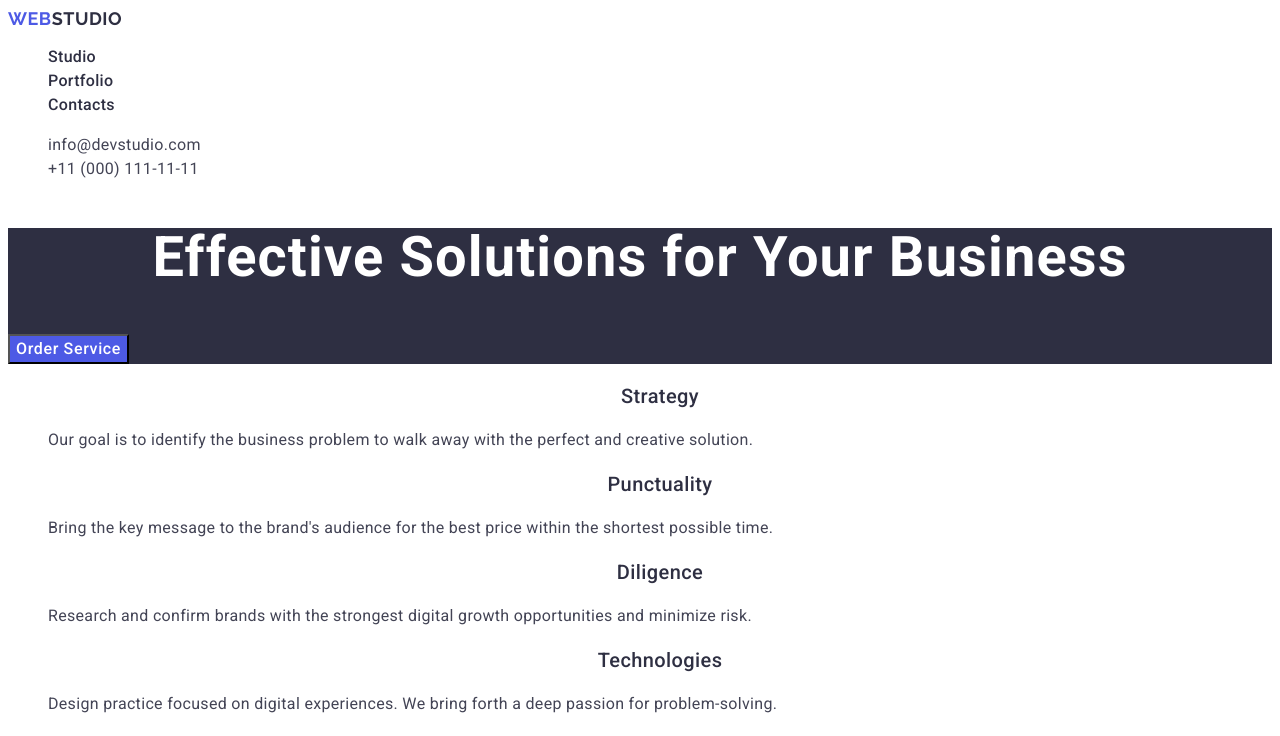
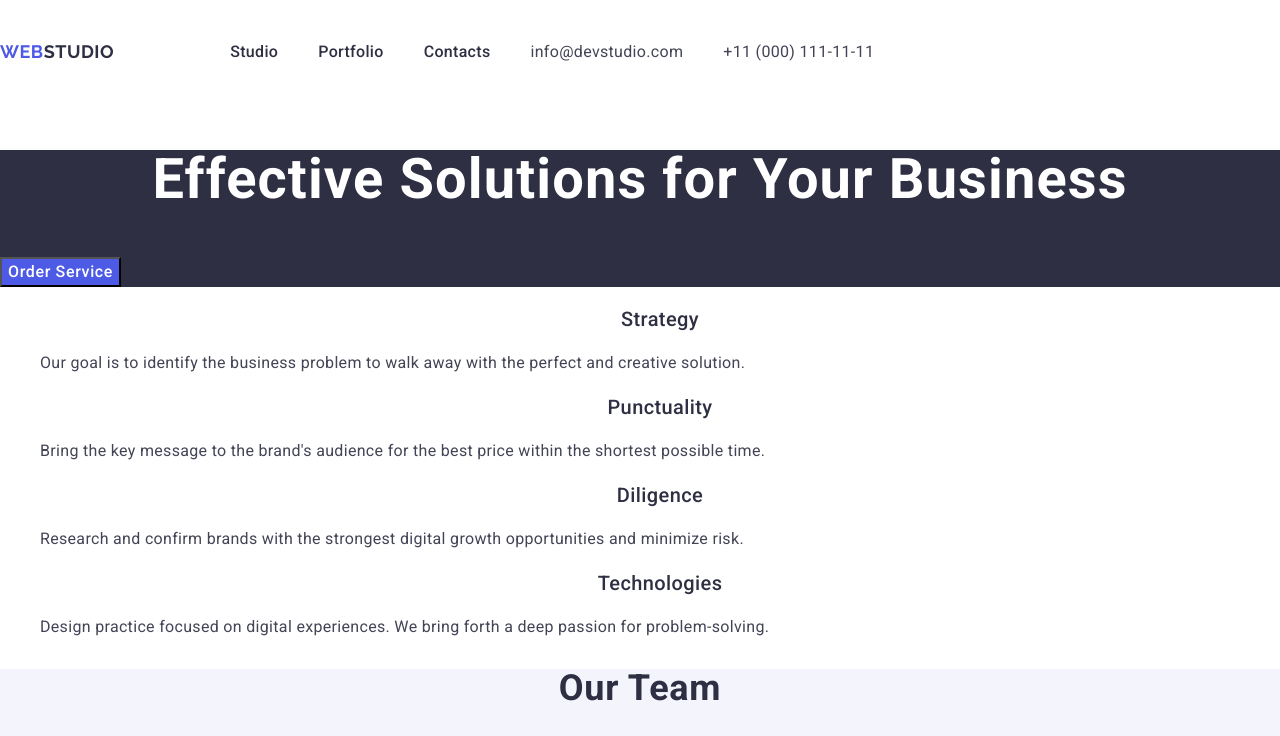
Before and after one commit to Andrii-Sumy/goit-markup-hw-03, a plain HTML site: page index.html in a window 1280 px wide. Shown: the top 736 px of the page. Drawn offline with nearby package versions, Linux system fonts and the light colour scheme.

Commit message:
first step

```diff
--- a/css/styles.css
+++ b/css/styles.css
@@ -2,6 +2,8 @@ body {
   font-family: "Roboto", sans-serif;
   color: #434455;
   background-color: #ffffff;
+  font-style: normal;
+  font-optical-sizing: auto;
 }
 
 ul {
@@ -16,6 +18,24 @@ a {
   background: #2e2f42;
 }
 
+.header-container {
+  display: flex;
+  align-items: center;
+}
+.header-nav {
+  display: flex;
+    align-items: center;
+  }
+  .header-menu-list {
+    display: flex;
+    align-items: center;
+    gap: 40px;
+  }
+  .contacts-list {
+    display: flex;
+      align-items: center;
+      gap: 40px;
+  }
 .hero-title {
   font-weight: 700;
   font-size: 56px;
@@ -44,6 +64,7 @@ a {
 }
 
 .logo-text {
+  margin-right: 76px;
   color: #2e2f42;
   font-family: "Raleway", sans-serif;
 }
@@ -219,3 +240,7 @@ a {
 .team-list {
   background-color: #ffffff;
 }
+.page-header {
+  padding-top: 24px;
+  padding-bottom: 24px;
+}
--- a/index.html
+++ b/index.html
@@ -1,6 +1,13 @@
 <!DOCTYPE html>
 <html lang="en">
   <head>
+    <link
+      rel="stylesheet"
+      href="https://cdnjs.cloudflare.com/ajax/libs/modern-normalize/3.0.1/modern-normalize.min.css"
+      integrity="sha512-q6WgHqiHlKyOqslT/lgBgodhd03Wp4BEqKeW6nNtlOY4quzyG3VoQKFrieaCeSnuVseNKRGpGeDU3qPmabCANg=="
+      crossorigin="anonymous"
+      referrerpolicy="no-referrer"
+    />
     <meta charset="UTF-8" />
     <link rel="preconnect" href="https://fonts.googleapis.com" />
     <link rel="preconnect" href="https://fonts.gstatic.com" crossorigin />
@@ -14,8 +21,9 @@
   </head>
   <body>
     <header class="page-header">
-      <nav>
-        <a class="header-logo" href="./index.html"
+      <div class="container header-container">
+      <nav class="header-nav">
+        <a class="logo header-logo" href="./index.html"
           >Web<span class="logo-text">Studio</span></a
         >
         <ul class="header-menu-list">
@@ -44,6 +52,7 @@
           </li>
         </ul>
       </address>
+      </div>
     </header>
 
     <main>
```
